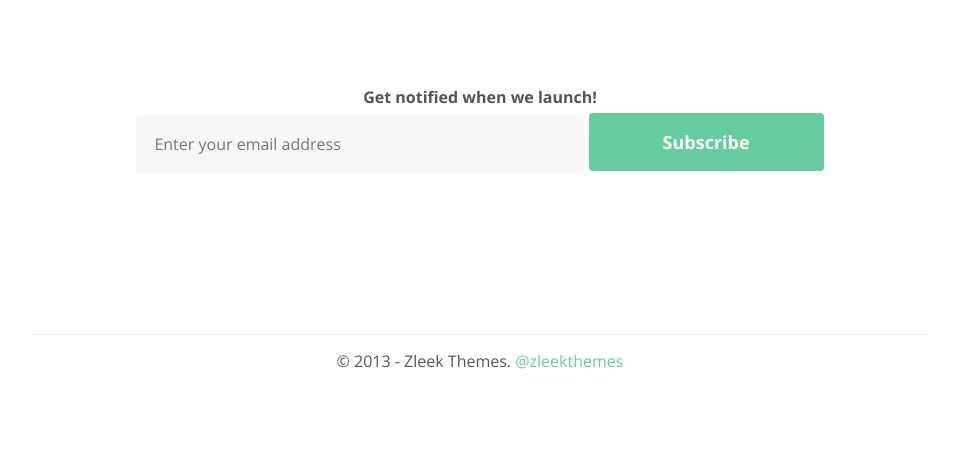
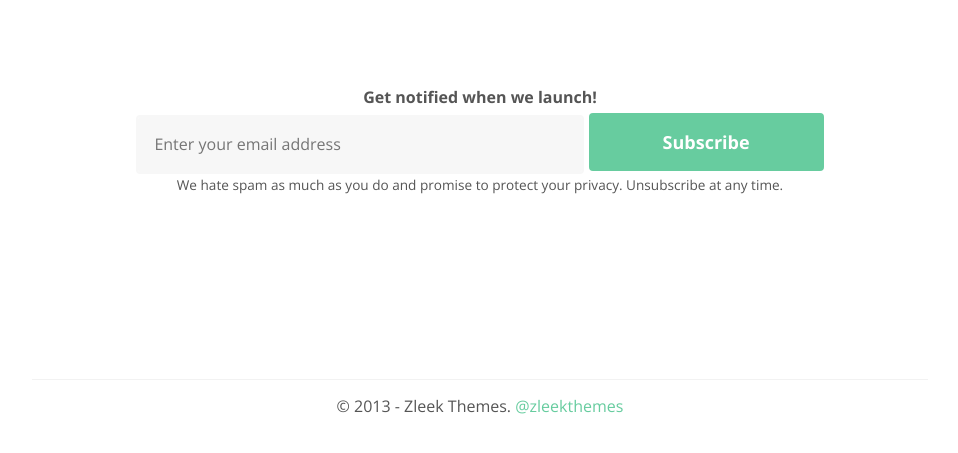
Before and after one commit to joshkennedy/zleek-themes, a plain HTML site: page index.html in a window 1280 px wide. Shown: the part 241-694 px from the top of the page, without its empty margins (160-1118 px from the left). Drawn offline with nearby package versions, Linux system fonts and the light colour scheme.

Commit message:
some minor updates

```diff
--- a/index.html
+++ b/index.html
@@ -42,6 +42,7 @@
               <input type="text" name="email" id="tlemail" placeholder="Enter your email address">
               <input type="submit" value="Subscribe" class="button-green">
             </fieldset>
+            <p><small>We hate spam as much as you do and promise to protect your privacy. Unsubscribe at any time.</small></p>
           </form>
         </article>
       </div>
```
Also changed, not shown: 1 other file.
